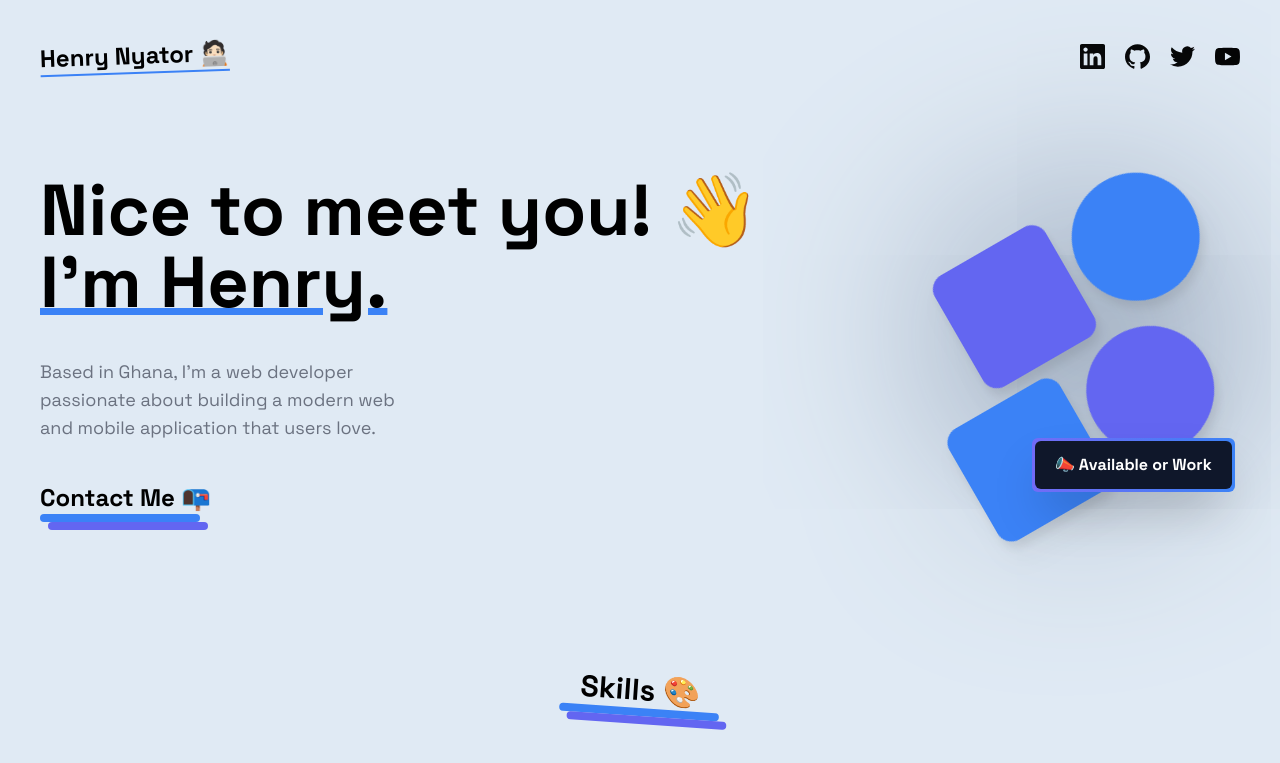
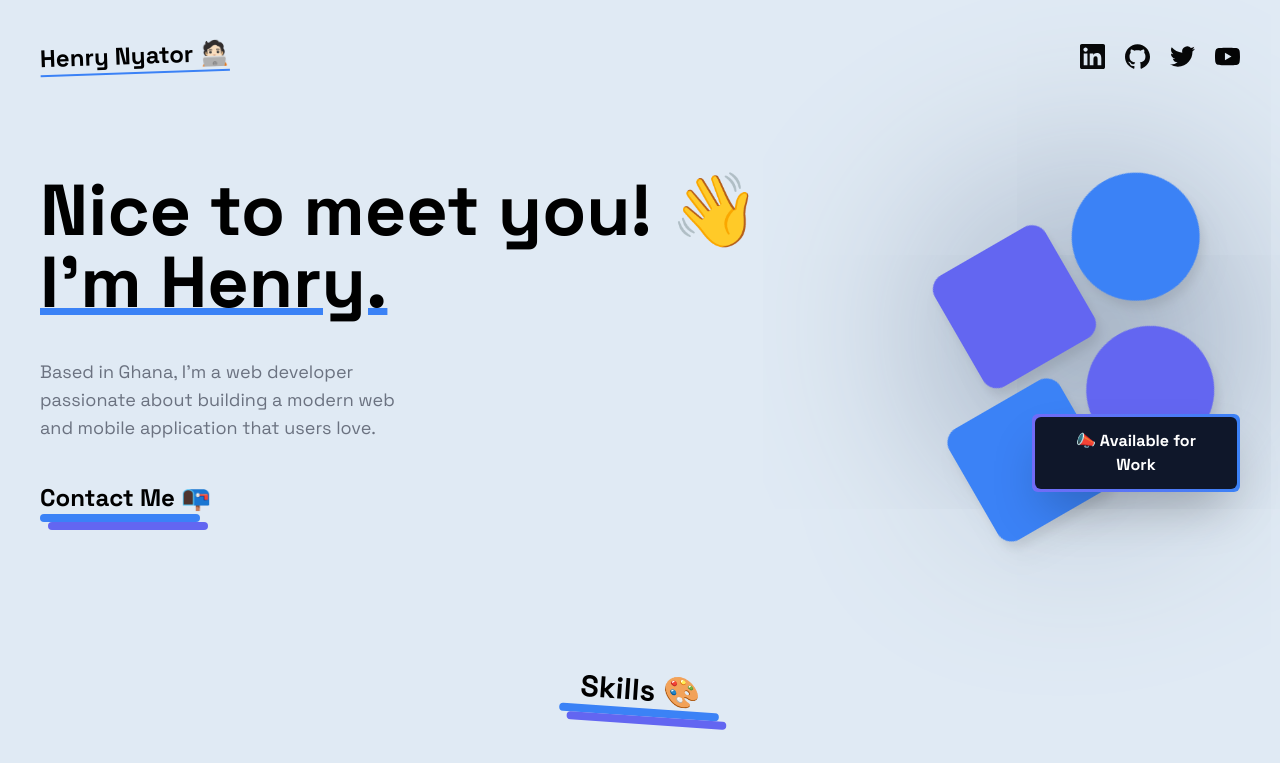
Before and after one commit to nyator/Hportfolio, a React (Vite) app: page / in a window 1280 px wide. Shown: the top 763 px of the page. Built offline with nearby package versions, Linux system fonts and the light colour scheme.

Commit message:
typographical error

```diff
--- a/src/components/Hero.jsx
+++ b/src/components/Hero.jsx
@@ -34,7 +34,7 @@ const Hero = () => {
 
             <div class="fle items-center justify-center absolute bottom-5 sm:bottom-1 left-[15%] sm:left-20">
                 <button class="animate-border shadow-2xl rounded-md bg-transparent bg-gradient-to-r from-red-500 via-purple-500 to-blue-500 bg-[length:400%_400%] p-[3px]">
-                <span class="block rounded-md bg-slate-900 px-5 py-3 font-bold text-white"> 📣 Available or Work </span>
+                <span class="block rounded-md bg-slate-900 px-5 py-3 font-bold text-white"> 📣 Available for Work </span>
                 </button>
             </div>
         </div>
```
